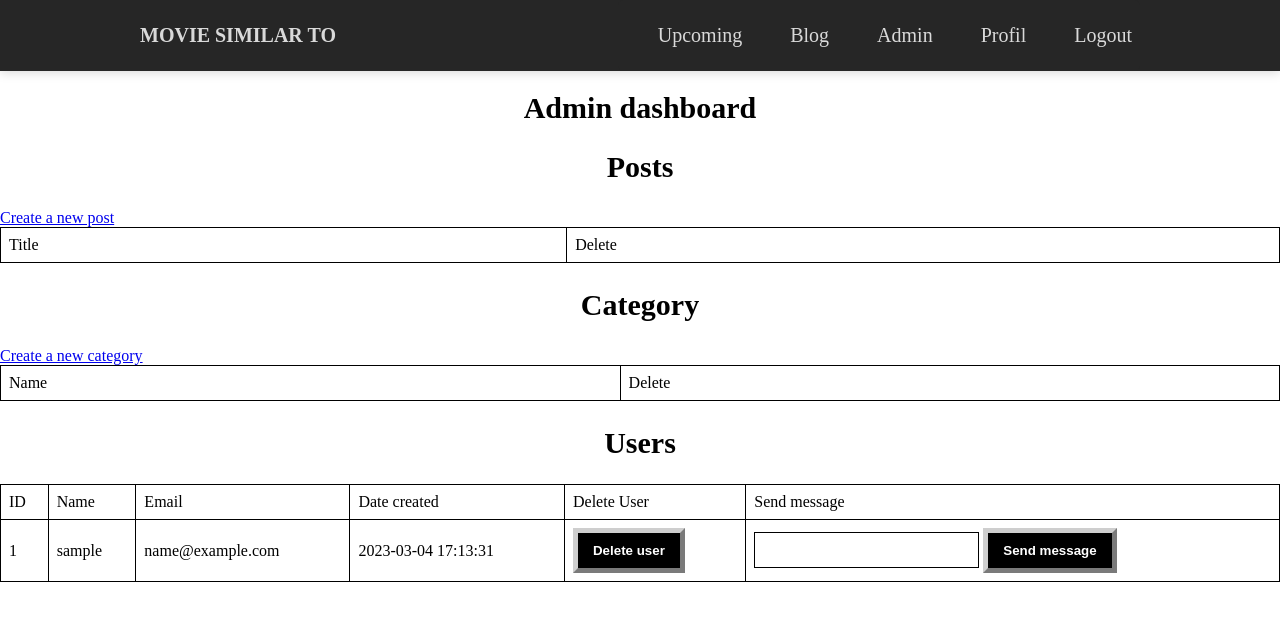
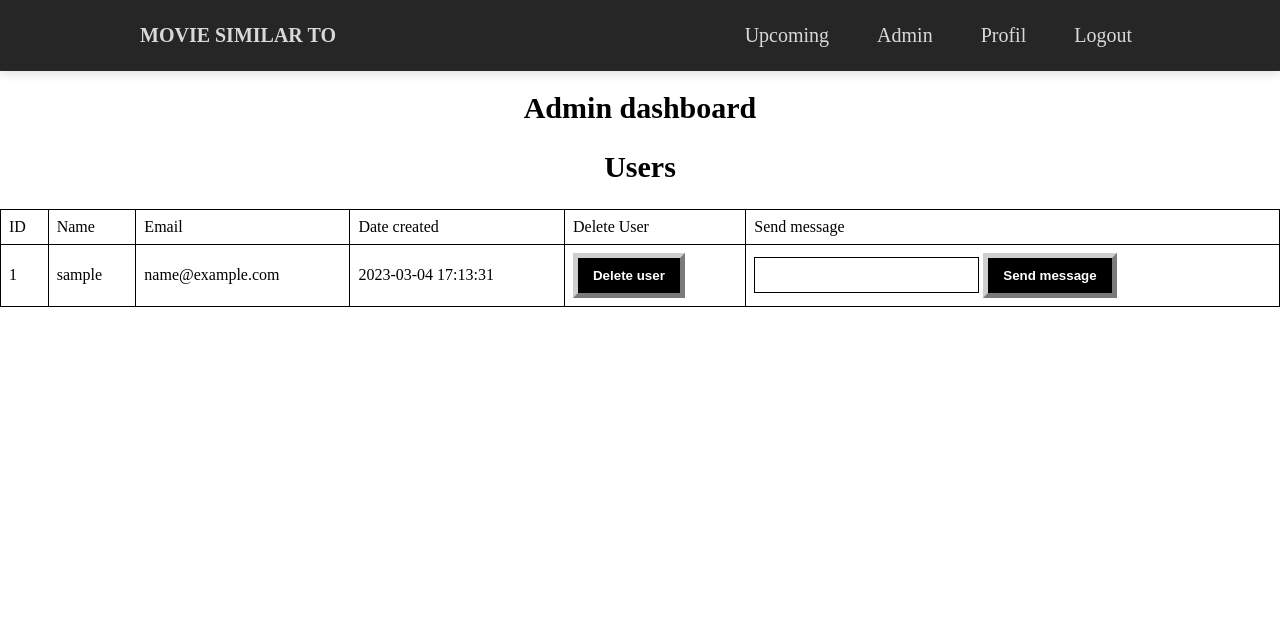
Before and after one commit to DEENUU1/Flask-Movie-Similar-TO, a Flask app: page /admin in a window 1280 px wide. Shown: the top 621 px of the page. Run offline with Flask 2, Linux system fonts and the light colour scheme; the visitor is signed in with stand-in values (Sample User, id 1); data comes from the database, SQL or seed files in the repository; data that the repository does not hold is empty.

Commit message:
I've decided to disable a blog for now

```diff
--- a/similar_movies/auth.py
+++ b/similar_movies/auth.py
@@ -3,7 +3,7 @@ from flask_login import login_user, logout_user, login_required, current_user
 from werkzeug.security import generate_password_hash, check_password_hash
 
 from similar_movies import db
-from .models import User, SavedMovies, Post, Category
+from .models import User, SavedMovies
 from similar_movies.mail import send_email
 
 auth = Blueprint("auth", __name__)
@@ -91,12 +91,12 @@ def admin():
         admin user is available to delete posts and categories """
     id = current_user.id
     if id == 1:
-        posts = Post().query.filter_by().all()
-        categories = Category().query.filter_by().all()
+        # posts = Post().query.filter_by().all()
+        # categories = Category().query.filter_by().all()
         available_users = User.query.filter_by().all()
         return render_template('admin.html',
-                               posts=posts,
-                               categories=categories,
+                               # posts=posts,
+                               # categories=categories,
                                user=current_user,
                                available_users=available_users)
     else:
@@ -122,6 +122,7 @@ def delete_user(id):
 @auth.route('/send-message/<int:id>', methods=['POST', 'GET'])
 @login_required
 def send_message(id):
+    """ This function allows to send email for user in admin dashboard """
     if request.method == "POST":
         user = User.query.get(id)
         message = request.form.get("message")
--- a/similar_movies/mail.py
+++ b/similar_movies/mail.py
@@ -8,6 +8,8 @@ load_dotenv()
 
 
 def send_email(subject, message, to):
+    """ This function allows to send emails
+        It is using a standard python library called "smtplib" """
     try:
         with smtplib.SMTP_SSL("smtp.gmail.com", 465) as server:
             email_body = f"Subject: {subject}\n\n{message}"
--- a/similar_movies/models.py
+++ b/similar_movies/models.py
@@ -15,6 +15,7 @@ class User(db.Model, UserMixin):
     def __str__(self):
         return self.username
 
+
 class SavedMovies(db.Model):
     """ This model allows to save movies in user's profile """
     id = db.Column(db.Integer, primary_key=True)
@@ -23,20 +24,20 @@ class SavedMovies(db.Model):
     image_url = db.Column(db.String(200))
 
 
-class Category(db.Model):
-    """ This model is connected with Post model and allows to create a category for a blog post """
-    id = db.Column(db.Integer, primary_key=True, unique=True)
-    name = db.Column(db.String(50))
-
-    def __str__(self):
-        return self.name
-
-
-class Post(db.Model):
-    """ This model allows to create blog posts """
-    id = db.Column(db.Integer, primary_key=True)
-    category_id = db.Column(db.Integer, db.ForeignKey('category.id', ondelete='CASCADE'))
-    title = db.Column(db.String(200))
-    content = db.Column(db.Text())
-    date_create = db.Column(db.DateTime(timezone=True), default=func.now())
-    category = db.relationship('Category', backref='posts')
+# class Category(db.Model):
+#     """ This model is connected with Post model and allows to create a category for a blog post """
+#     id = db.Column(db.Integer, primary_key=True, unique=True)
+#     name = db.Column(db.String(50))
+#
+#     def __str__(self):
+#         return self.name
+#
+#
+# class Post(db.Model):
+#     """ This model allows to create blog posts """
+#     id = db.Column(db.Integer, primary_key=True)
+#     category_id = db.Column(db.Integer, db.ForeignKey('category.id', ondelete='CASCADE'))
+#     title = db.Column(db.String(200))
+#     content = db.Column(db.Text())
+#     date_create = db.Column(db.DateTime(timezone=True), default=func.now())
+#     category = db.relationship('Category', backref='posts')
--- a/similar_movies/static/css/navigation_bar.css
+++ b/similar_movies/static/css/navigation_bar.css
@@ -85,11 +85,9 @@ html {
   width: 25px;
   height: 4px;
   margin: 2px;
-  background-color: var(--text-color);
+  background-color: white;
 }
-#navbar-toggle:is(:focus, :hover) .icon-bar {
-  background-color: var(--text-color-focus);
-}
+
 #navbar-toggle[aria-expanded="true"] .icon-bar:is(:first-child, :last-child) {
   position: absolute;
   margin: 0;
--- a/similar_movies/templates/admin.html
+++ b/similar_movies/templates/admin.html
@@ -12,44 +12,44 @@
 
 <h1 class="header">Admin dashboard</h1>
 
-<h2 class="header">Posts</h2>
-<a href="/create/post">Create a new post</a>
+<!--<h2 class="header">Posts</h2>-->
+<!--<a href="/create/post">Create a new post</a>-->
 
-<table>
-    <tr>
-        <td>Title</td>
-        <td>Delete</td>
-    </tr>
-    {% for post in posts %}
-    <tr>
-        <td><p>{{post.title}}</p></td>
-        <td>
-            <form action="{{ url_for('views.delete_post', id=post.id) }}" method="POST">
-                <button class="delete" type="submit">Delete post</button>
-            </form>
-        </td>
-    </tr>
-    {% endfor %}
-</table>
+<!--<table>-->
+<!--    <tr>-->
+<!--        <td>Title</td>-->
+<!--        <td>Delete</td>-->
+<!--    </tr>-->
+<!--    {% for post in posts %}-->
+<!--    <tr>-->
+<!--        <td><p>{{post.title}}</p></td>-->
+<!--        <td>-->
+<!--            <form action="{{ url_for('views.delete_post', id=post.id) }}" method="POST">-->
+<!--                <button class="delete" type="submit">Delete post</button>-->
+<!--            </form>-->
+<!--        </td>-->
+<!--    </tr>-->
+<!--    {% endfor %}-->
+<!--</table>-->
 
-<h2 class="header">Category</h2>
-<a href="/create/category">Create a new category</a>
-<table>
-    <tr>
-        <td>Name</td>
-        <td>Delete</td>
-    </tr>
-    {% for category in categories %}
-    <tr>
-        <td><p>{{category.name}}</p></td>
-        <td>
-            <form action="{{ url_for('views.delete_category', id=category.id) }}" method="POST">
-                <button class="delete" type="submit">Delete category</button>
-            </form>
-        </td>
-    </tr>
-    {% endfor %}
-</table>
+<!--<h2 class="header">Category</h2>-->
+<!--<a href="/create/category">Create a new category</a>-->
+<!--<table>-->
+<!--    <tr>-->
+<!--        <td>Name</td>-->
+<!--        <td>Delete</td>-->
+<!--    </tr>-->
+<!--    {% for category in categories %}-->
+<!--    <tr>-->
+<!--        <td><p>{{category.name}}</p></td>-->
+<!--        <td>-->
+<!--            <form action="{{ url_for('views.delete_category', id=category.id) }}" method="POST">-->
+<!--                <button class="delete" type="submit">Delete category</button>-->
+<!--            </form>-->
+<!--        </td>-->
+<!--    </tr>-->
+<!--    {% endfor %}-->
+<!--</table>-->
 
 
 <h2 class="header">Users</h2>
--- a/similar_movies/templates/navigation_bar.html
+++ b/similar_movies/templates/navigation_bar.html
@@ -20,7 +20,6 @@
   <div id="navbar-menu" aria-labelledby="navbar-toggle">
     <ul class="navbar-links">
       <li class="navbar-item"><a class="navbar-link" href="/upcoming">Upcoming</a></li>
-      <li class="navbar-item"><a class="navbar-link" href="/blog">Blog</a></li>
       {% if current_user.id == 1 %}
       <li class="navbar-item"><a class="navbar-link" href="/admin">Admin</a></li>
       {% endif %}
```
Also changed, not shown: similar_movies/views.py (+73 -78 lines).
